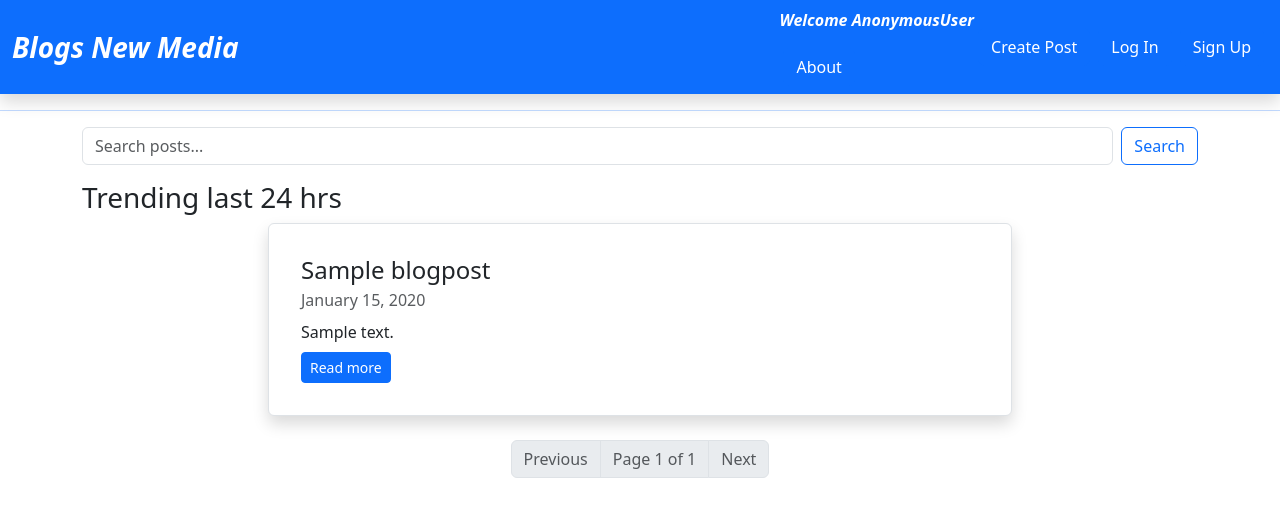
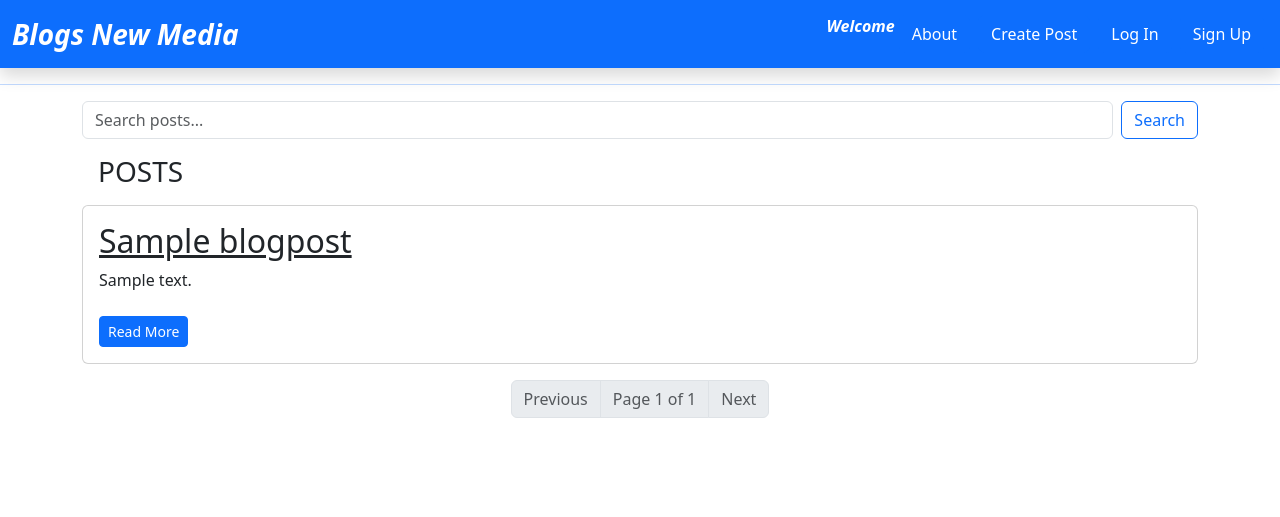
Before and after one commit to thirumal1997/blogs-new-media, a Django app: page / in a window 1280 px wide. Shown: the top 517 px of the page. Run offline with Django 5.2, Linux system fonts and the light colour scheme; tables that the repository leaves empty hold one stand-in row (values such as "Sample post"); parts of the project's set-up code (start-up, migrations or seed data) failed here and were passed over; some libraries are stand-ins or nearby versions.

Commit message:
this is actual bug fixed project

```diff
--- a/blogapp/forms.py
+++ b/blogapp/forms.py
@@ -5,9 +5,9 @@ from .models import BlogPost, Comment
 class PostForm(forms.ModelForm):
     class Meta:
         model = BlogPost
-        fields = ['title', 'content', 'image']
+        fields = ['title', 'content',]
         widgets = {
-            'content': forms.Textarea(attrs={'rows': 20, 'placeholder': 'Paste clean HTML here'}),
+            'content': forms.Textarea(attrs={'rows': 40, 'placeholder': 'Paste clean HTML here', 'class': 'form-control'}),
         }
 
 
--- a/blogapp/models.py
+++ b/blogapp/models.py
@@ -8,7 +8,6 @@ from ckeditor_uploader.fields import RichTextUploadingField
 class BlogPost(models.Model):
     title = models.CharField(max_length=200)
     content = RichTextUploadingField()
-    image = models.ImageField(upload_to='blog_images/', blank=True, null=True)
     created_at = models.DateTimeField(auto_now_add=True)
     updated_at = models.DateTimeField(auto_now=True)
     author = models.ForeignKey(User, on_delete=models.CASCADE)
@@ -26,10 +25,3 @@ class Comment(models.Model):
 
     def __str__(self):
         return f'Comment by {self.user}'
-
-
-class PostViews(models.Model):
-    post = models.ForeignKey(
-        BlogPost, on_delete=models.CASCADE, related_name='views')
-    ip_address = models.GenericIPAddressField()
-    viewed_at = models.DateTimeField(default=timezone.now)
--- a/blogapp/templates/blogapp/about.html
+++ b/blogapp/templates/blogapp/about.html
@@ -3,10 +3,10 @@
 {% block content %}
 <div class="container mt-4">
     <div>
-        <h3 class="card p-4">Hi It's BLOGS NEW MEDIA group social site you can post the blogs here after loged in and
+        <p class="card p-4">Hi It's BLOGS NEW MEDIA group social site you can post the blogs here after loged in and
             share with someone and be resposible what you share and everything will aproved after admin approval. If
-            anything you want to delete or edit just contact timesnewblogs@gmail.com.
-        </h3>
+            anything you want to delete or edit just contact newblogs@gmail.com.
+        </p>
     </div>
 
 </div>
--- a/blogapp/templates/blogapp/base.html
+++ b/blogapp/templates/blogapp/base.html
@@ -6,7 +6,12 @@
     <title>Blogs New Media</title>
     <link href="https://cdn.jsdelivr.net/npm/bootstrap@5.3.0/dist/css/bootstrap.min.css" rel="stylesheet">
     <meta name="viewport" content="width=device-width, initial-scale=1">
-
+    <style>
+        .card img {
+            width: 300px;
+            height: 300px;
+        }
+    </style>
 
 </head>
 
@@ -25,7 +30,10 @@
             <div class="collapse navbar-collapse justify-content-end" id="navbarMenu">
                 <ul class="navbar-nav mb-2 mb-lg-0 d-flex align-items-center">
                     <li class="nav-item">
-                        <p class=" fw-bold fst-italic text-capitalize text-white">welcome {{user}}</p>
+                        <p class=" fw-bold fst-italic text-capitalize text-white">welcome</p>
+                    </li>
+
+                    <li class="nav-item">
                         <a href="{% url 'about' %}" class="btn btn-primary mx-1">About</a>
                     </li>
                     <li class="nav-item">
--- a/blogapp/templates/blogapp/create_post.html
+++ b/blogapp/templates/blogapp/create_post.html
@@ -5,6 +5,8 @@
 <!-- templates/blog/create_post.html -->
 <div class="container">
     <h2 class="mb-4">Create New Post</h2>
+    <p>paste clean html with content if image there give image src link also height and width for best fit other wise
+        image will be oversized</p>
     <div class="card p-4">
         <form method="post" enctype="multipart/form-data" class="needs-validation" novalidate>
             {% csrf_token %}
--- a/blogapp/templates/blogapp/post_list.html
+++ b/blogapp/templates/blogapp/post_list.html
@@ -26,30 +26,17 @@
     </div>
     {% endif %}
 
-    <h3>Trending last 24 hrs</h3>
+    <h3 class="m-3">POSTS</h3>
 
 
     {% for post in page_obj %}
-    <div class=" card h100 mb-4 shadow border p-3 col-lg-8 col-md-10 col-sm-12 mx-auto">
-        <div class="row g-0">
-
-            <div class=" mx-auto">
-                <div class="card-body">
-                    <h4 class="card-title">
-                        <a href="{% url 'post_detail' post.id %}" class="text-dark text-decoration-none">
-                            {{ post.title }}
-                        </a>
-                    </h4>
-                    <p class="card-subtitle mb-2 text-muted">{{ post.created_at|date:"F d, Y" }}</p>
-                    <div class="card-text">
-                        {{ post.content| safe |truncatechars:100 }}
-                    </div>
-                    <div>
-                        <a href="{% url 'post_detail' post.id %}" class="btn btn-sm btn-primary mt-2">Read more</a>
-                    </div>
-                </div>
-            </div>
-
+    <div class="card mb-3 h100">
+        <div class="card-body">
+            <a href="{% url 'post_detail' post.pk %}" class="card-title">
+                <h2>{{ post.title }}</h2>
+            </a>
+            <p class="card-text">{{ post.content|truncatechars:300|safe }}</p>
+            <a href="{% url 'post_detail' post.pk %}" class="btn btn-primary btn-sm mt-2">Read More</a>
         </div>
     </div>
     {% endfor %}
--- a/requirements.txt
+++ b/requirements.txt
@@ -5,7 +5,7 @@ charset-normalizer==3.4.3
 cloudinary==1.44.1
 Django==5.2.6
 django-ckeditor==6.7.3
-django-cloudinary-storage==0.3.0
+
 django-js-asset==3.1.2
 idna==3.10
 pillow==11.3.0
```
Also changed, not shown: blog/settings.py (+23 -48 lines), blogapp/templates/blogapp/post_detail.html (+9 -17 lines), blogapp/views.py (+2 -13 lines), blogapp/migrations/0007_remove_blogpost_image_delete_postviews.py (added).
